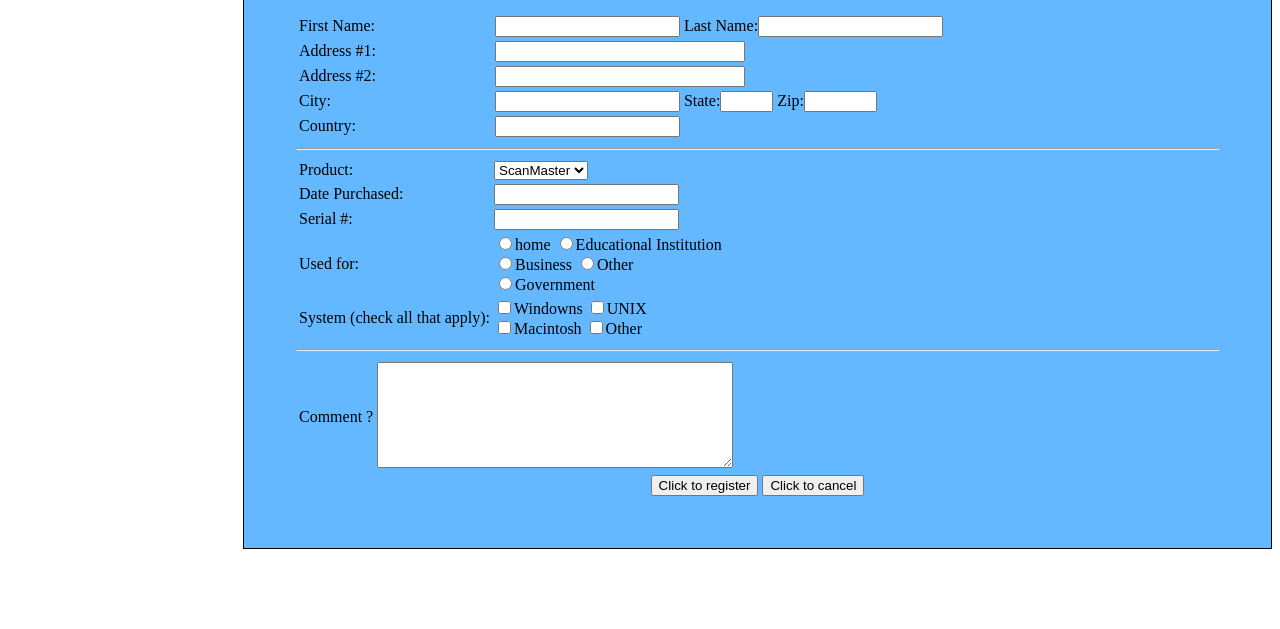
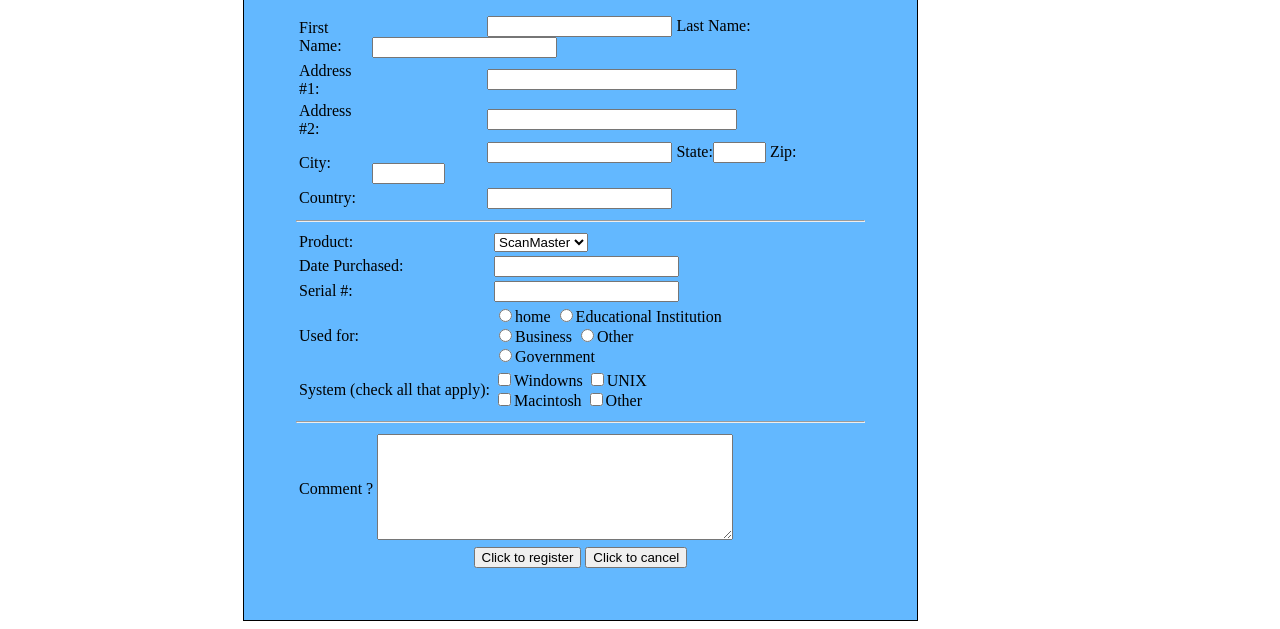
Before and after one commit to Dinh-Dev/Deadline-4, a plain HTML site: page index.html in a window 1280 px wide. Shown: the part 251-880 px from the top of the page. Before the commit the page ends 808 px from the top, so only its background shows below. Drawn offline with Linux system fonts and the light colour scheme.

Commit message:
Update index.html
update index

```diff
--- a/index.html
+++ b/index.html
@@ -20,8 +20,8 @@
             background-color:#63B8FF;
             border: 1px solid black;
             padding: 52px;
-            height: auto;
-            width:auto;
+            height: 60%;
+            width:45%;
             margin-left:235px;
         }
         .pig{
```
